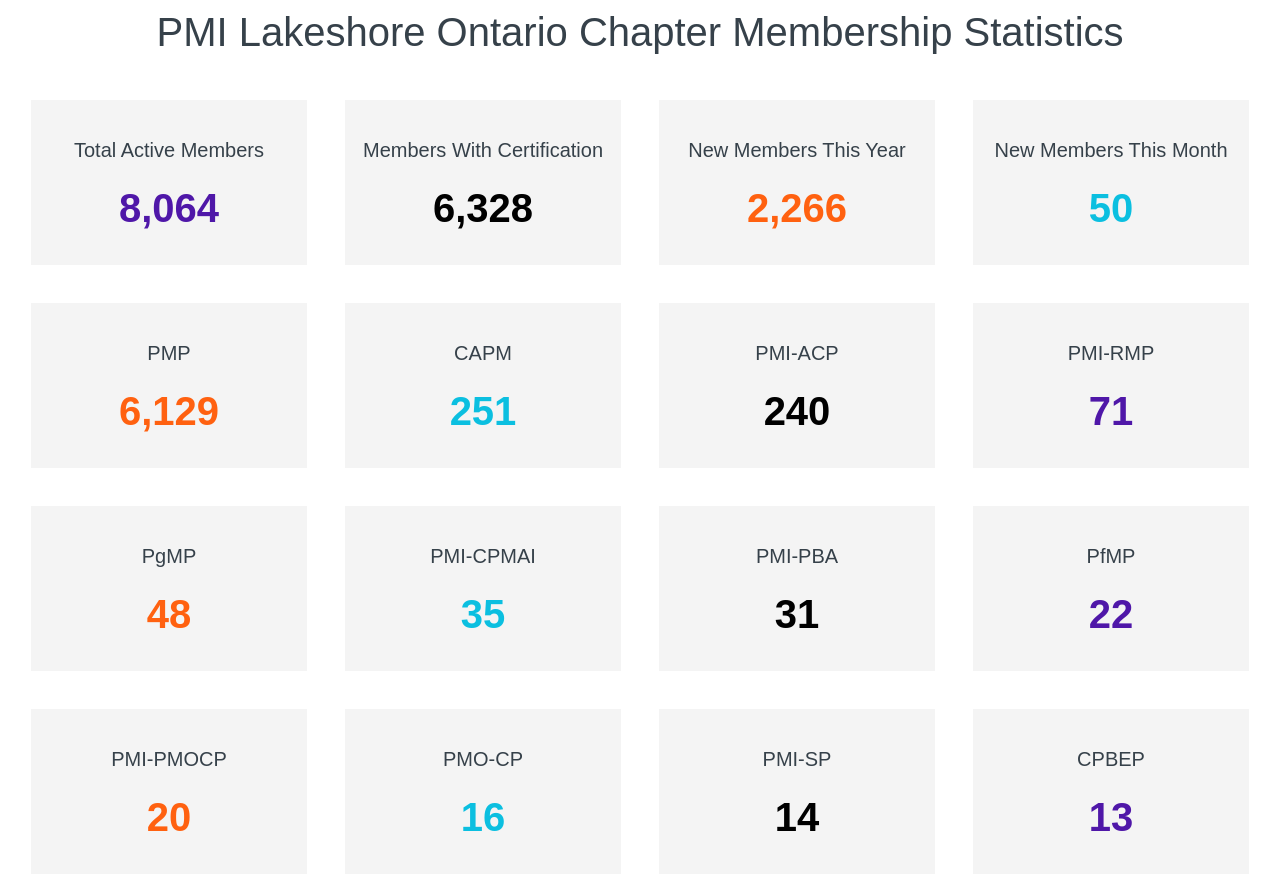
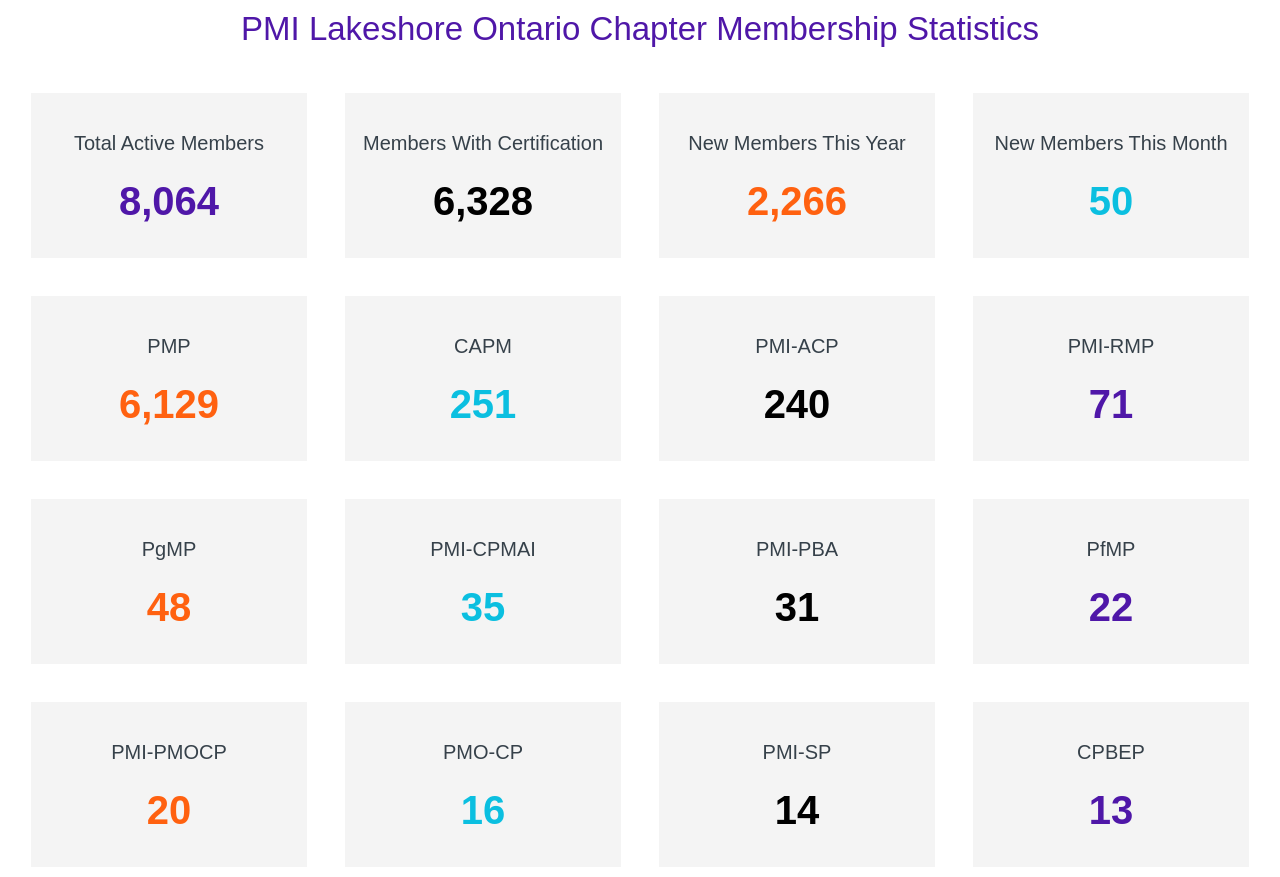
Before and after one commit to pmiloc-techops/membership-dashboard, a plain HTML site: page index.html in a window 1280 px wide. Shown: the top 877 px of the page. Drawn offline with Linux system fonts and the light colour scheme.

Commit message:
Update styles.css

```diff
--- a/styles.css
+++ b/styles.css
@@ -19,10 +19,11 @@
 
 h1 {
   text-align: center;
-  font-size: 40px;
+  font-family: Arial, Helvetica, sans-serif;
+  font-size: 33px;
   font-weight: 400;
   margin: 0 0 45px;
-  color: #36414a;
+  color: #4f17a8;
 }
 
 /* -----------------------------------------
```
